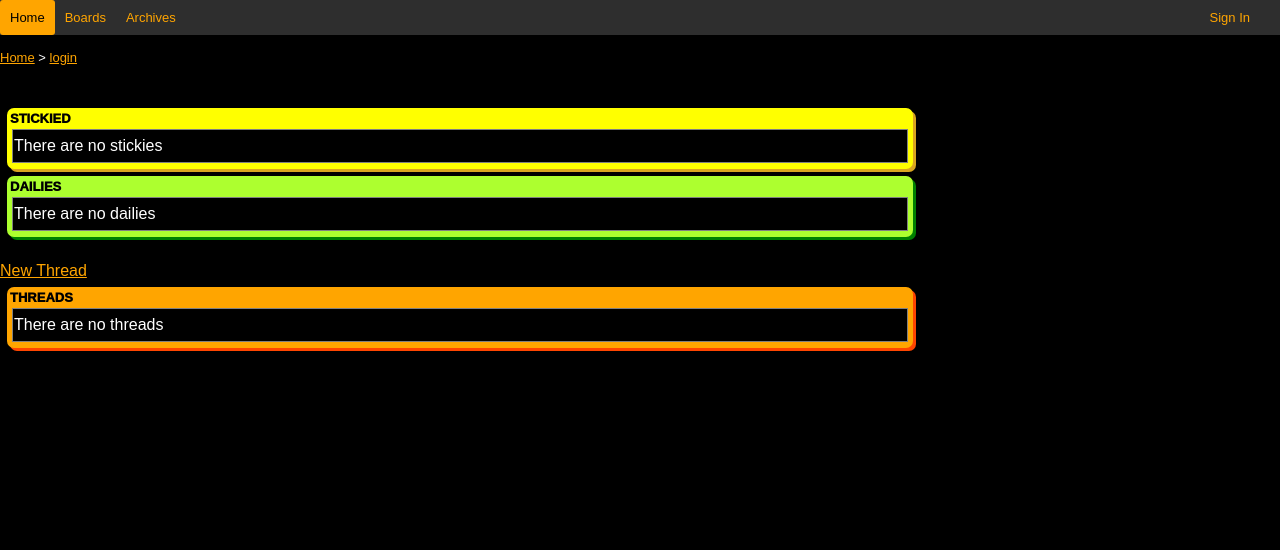
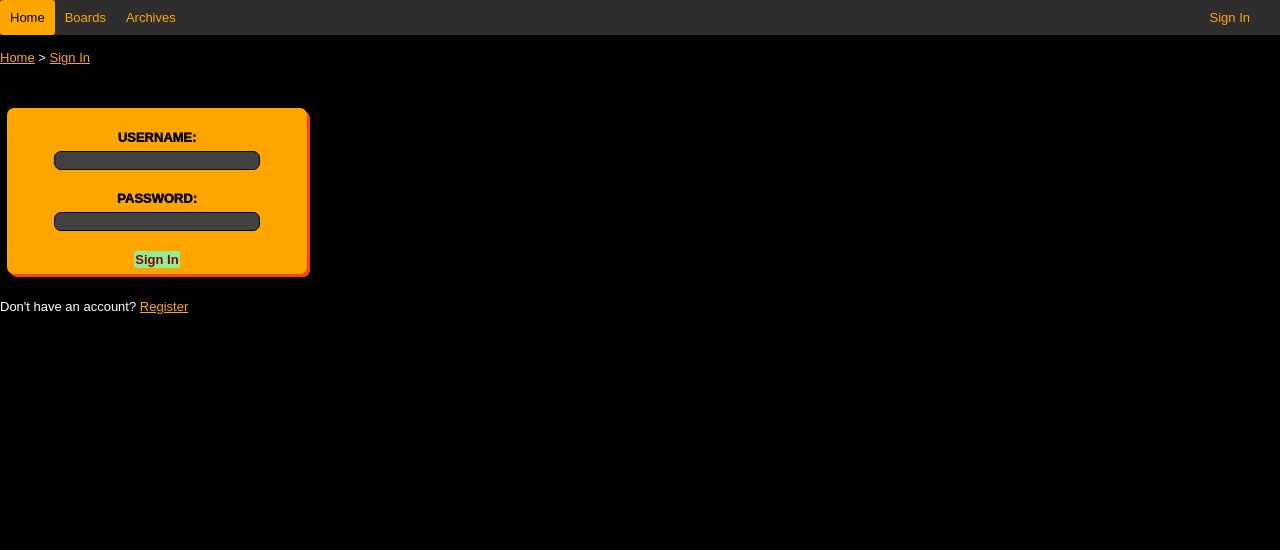
Before and after one commit to johnsfalconi/Stall, a Flask app: page /login/ in a window 1280 px wide. Shown: the top 550 px of the page. Run offline with Flask 2, Linux system fonts and the light colour scheme; data that the repository does not hold is empty; some libraries are stand-ins or nearby versions.

Commit message:
user registration/login implemented

```diff
--- a/app.py
+++ b/app.py
@@ -1,9 +1,12 @@
-from flask import Flask, render_template, url_for, request, redirect
+from flask import Flask, render_template, url_for, request, redirect, session
 from flask_pymongo import PyMongo
+from flask_login import LoginManager, current_user, login_user, logout_user, login_required
 from bson.objectid import ObjectId
 from datetime import datetime
 from dotenv import load_dotenv
+from passlib.hash import sha256_crypt
 from thread_functions import no_message, message_spam, user_spam
+from user_functions import username_error, password_error
 import cloudinary
 import cloudinary.uploader
 import cloudinary.api
@@ -18,8 +21,13 @@ load_dotenv()
 
 app = Flask(__name__, static_folder="./static/")
 app.config['MONGO_DBNAME'] = os.environ.get("MONGO_DBNAME") or os.getenv("MONGO_DBNAME")
-app.config["MONGO_URI"] = os.environ.get("MONGO_URI") or os.getenv("MONGO_URI")
+app.config['MONGO_URI'] = os.environ.get("MONGO_URI") or os.getenv("MONGO_URI")
+app.config['SECRET_KEY'] = os.environ.get("SECRET_KEY") or os.getenv("SECRET_KEY")
 mongo = PyMongo(app)
+
+login = LoginManager()
+login.init_app(app)
+login.login_view = 'login'
 
 cloudinary.config(cloud_name = (os.environ.get("CLOUD_NAME") or os.getenv("CLOUD_NAME")),
     api_key = (os.environ.get("API_KEY") or os.getenv("API_KEY")),
@@ -29,13 +37,16 @@ cloudinary.config(cloud_name = (os.environ.get("CLOUD_NAME") or os.getenv("CLOUD
 def __repr__(self):
     return '<Task %r' % self.id
 
+
 # Thread creation and index page generation with the list of threads.
 @app.route("/", methods = ['POST', 'GET'])
 def index():
+
     threads = list(mongo.db.threads.find({'board':'Global', 'type':'General'}))
     stickies = list(mongo.db.threads.find({'board':'Global', 'type':'Sticky'}))
     dailies = list(mongo.db.threads.find({'board':'Global', 'type':'Daily'}))
     return render_template("index.html", threads = threads, stickies = stickies, dailies = dailies, keyword = 'Global')
+
 
 
 # new thread submission
@@ -152,6 +163,7 @@ def t(id):
                         color = user['idColor']
 
             # the message is then parsed through to find all the post replies
+                # should probably update this to a separate function
             replies = []
 
             for line in message.split('\n'):
@@ -217,164 +229,270 @@ def t(id):
 
 
 
-@app.route("/<keyword>/", methods = ['POST', 'GET'])
-def boardIndex(keyword):
-    if request.method == 'POST':
-        input_file = request.files["media"]
+# @app.route("/<keyword>/", methods = ['POST', 'GET'])
+# def boardIndex(keyword):
+#     if request.method == 'POST':
+#         input_file = request.files["media"]
 
-        if input_file:
-            content = cloudinary.uploader.upload(input_file)
-            pic = cloudinary.CloudinaryImage(content["public_id"])
-            media = pic.url
-            if int(content["height"]) >= int(content["width"]):
-                pic.url_options.update({"height":400})
-                media_thumb = pic.url
-            else:
-                pic.url_options.update({"width":400})
-                media_thumb = pic.url
-        else:
-            media = ""
-            media_thumb = ""
+#         if input_file:
+#             content = cloudinary.uploader.upload(input_file)
+#             pic = cloudinary.CloudinaryImage(content["public_id"])
+#             media = pic.url
+#             if int(content["height"]) >= int(content["width"]):
+#                 pic.url_options.update({"height":400})
+#                 media_thumb = pic.url
+#             else:
+#                 pic.url_options.update({"width":400})
+#                 media_thumb = pic.url
+#         else:
+#             media = ""
+#             media_thumb = ""
 
-        try:
-            # this is all stored as a variable so it can be laid out for readability
-            new_thread = {
-                'title':str(request.form['title']),
-                'board':keyword,
-                'formattedDate':str(datetime.now().strftime("%b. %d, %Y")),
-                'date':datetime.now(),
-                'formattedLastUpdated':datetime.now().strftime("%b. %d, %Y %I:%M%p"),
-                'lastUpdated':datetime.now(), 'posts':1,
-                'threadUsers':[ { 'ip':request.remote_addr, 'userID':'OP', 'idColor':'#ffffff'  } ],
-                'thread':[ {
-                    'message':request.form['post'],
-                    'media':media,
-                    'mediaThumb':media_thumb,
-                    'formattedPosted':datetime.now().strftime("%b. %d, %Y %I:%M%p"),
-                    'postNum':1,
-                    'user':'OP',
-                    'idColor':'#ffffff',
-                    'userIP':request.remote_addr,
-                    'replies':[]
-                } ]
-            }
-            # the actual insert_one statement saved to a variable so the new document's _id can be referenced
-            x = mongo.db.threads.insert_one(new_thread)
+#         try:
+#             # this is all stored as a variable so it can be laid out for readability
+#             new_thread = {
+#                 'title':str(request.form['title']),
+#                 'board':keyword,
+#                 'formattedDate':str(datetime.now().strftime("%b. %d, %Y")),
+#                 'date':datetime.now(),
+#                 'formattedLastUpdated':datetime.now().strftime("%b. %d, %Y %I:%M%p"),
+#                 'lastUpdated':datetime.now(), 'posts':1,
+#                 'threadUsers':[ { 'ip':request.remote_addr, 'userID':'OP', 'idColor':'#ffffff'  } ],
+#                 'thread':[ {
+#                     'message':request.form['post'],
+#                     'media':media,
+#                     'mediaThumb':media_thumb,
+#                     'formattedPosted':datetime.now().strftime("%b. %d, %Y %I:%M%p"),
+#                     'postNum':1,
+#                     'user':'OP',
+#                     'idColor':'#ffffff',
+#                     'userIP':request.remote_addr,
+#                     'replies':[]
+#                 } ]
+#             }
+#             # the actual insert_one statement saved to a variable so the new document's _id can be referenced
+#             x = mongo.db.threads.insert_one(new_thread)
 
-            #redirect using the thread app route to bring the user to the newly-inserted thread
-            return redirect('/' + keyword + '/t/' + str(x.inserted_id))
+#             #redirect using the thread app route to bring the user to the newly-inserted thread
+#             return redirect('/' + keyword + '/t/' + str(x.inserted_id))
 
-        except:
-            return 'There was an issue adding'
-    else:
-        threads = list(mongo.db.threads.find({'board':keyword}))
-        return render_template("index.html", threads = threads, keyword = keyword)
+#         except:
+#             return 'There was an issue adding'
+#     else:
+#         threads = list(mongo.db.threads.find({'board':keyword}))
+#         return render_template("index.html", threads = threads, keyword = keyword)
 
 
-@app.route('/<keyword>/delete/<id>')
-def boardDelete(id, keyword):
-    try:
-        mongo.db.threads.delete_one({"_id":ObjectId(id)})
-        return redirect('/' + keyword + '/')
-    except:
-        return 'there was a problem deleting'
+# @app.route('/<keyword>/delete/<id>')
+# def boardDelete(id, keyword):
+#     try:
+#         mongo.db.threads.delete_one({"_id":ObjectId(id)})
+#         return redirect('/' + keyword + '/')
+#     except:
+#         return 'there was a problem deleting'
 
 
 
-@app.route('/<keyword>/t/<id>', methods = ['GET', 'POST'])
-def boardT(keyword, id):
-    thread = mongo.db.threads.find_one_or_404({'_id':ObjectId(id)})
-    url = request.url
-    post_link = re.compile(r'^\[[0-9]+\]')
+# @app.route('/<keyword>/t/<id>', methods = ['GET', 'POST'])
+# def boardT(keyword, id):
+#     thread = mongo.db.threads.find_one_or_404({'_id':ObjectId(id)})
+#     url = request.url
+#     post_link = re.compile(r'^\[[0-9]+\]')
 
-    if request.method == 'POST':
-        # increment post count for the thread document
-        new_post_count = thread['posts'] + 1
-        message = request.form['message']
-        input_file = request.files["media"]
+#     if request.method == 'POST':
+#         # increment post count for the thread document
+#         new_post_count = thread['posts'] + 1
+#         message = request.form['message']
+#         input_file = request.files["media"]
 
-        # getting ip address from the post request
-        ip_address = request.remote_addr
+#         # getting ip address from the post request
+#         ip_address = request.remote_addr
 
-        # this checks to see if the ip address has posted previously.  If not, a new user ID will be generated and stored
-        if mongo.db.threads.find({'_id':ObjectId(id), 'threadUsers.ip':ip_address}).count() == 0:
-            color = "#{:06x}".format(random.randint(0, 0xFFFFFF))
-            m = hashlib.md5()
-            m.update(str(str(thread['_id']) + ip_address).encode('utf-8'))
-            userid = str(m.hexdigest())[0:10]
-            mongo.db.threads.update_one({'_id':ObjectId(id)},{'$push':{'threadUsers':{'ip':ip_address, 'userID':userid, 'idColor':color}}})
-        # if the ip address was used before, this next block finds the corresponding user ID so it can be attached to the post
-        else:
-            for user in thread['threadUsers']:
-                if user['ip'] == ip_address:
-                    userid = user['userID']
-                    color = user['idColor']
+#         # this checks to see if the ip address has posted previously.  If not, a new user ID will be generated and stored
+#         if mongo.db.threads.find({'_id':ObjectId(id), 'threadUsers.ip':ip_address}).count() == 0:
+#             color = "#{:06x}".format(random.randint(0, 0xFFFFFF))
+#             m = hashlib.md5()
+#             m.update(str(str(thread['_id']) + ip_address).encode('utf-8'))
+#             userid = str(m.hexdigest())[0:10]
+#             mongo.db.threads.update_one({'_id':ObjectId(id)},{'$push':{'threadUsers':{'ip':ip_address, 'userID':userid, 'idColor':color}}})
+#         # if the ip address was used before, this next block finds the corresponding user ID so it can be attached to the post
+#         else:
+#             for user in thread['threadUsers']:
+#                 if user['ip'] == ip_address:
+#                     userid = user['userID']
+#                     color = user['idColor']
 
-        # the message is then parsed through to find all the post replies
-        replies = []
+#         # the message is then parsed through to find all the post replies
+#         replies = []
 
-        for line in message.split('\n'):
-            if len(line) > 0:
-                if line[0] != '>':
-                    for word in line.split(' '):
-                        if post_link.match(word):
-                            if new_post_count != int(word.replace('[', '').replace(']','')):
-                                for post in thread['thread']:
-                                    if post['postNum'] == int(word.replace('[', '').replace(']','')):
-                                        replies.append(post['postNum'])
+#         for line in message.split('\n'):
+#             if len(line) > 0:
+#                 if line[0] != '>':
+#                     for word in line.split(' '):
+#                         if post_link.match(word):
+#                             if new_post_count != int(word.replace('[', '').replace(']','')):
+#                                 for post in thread['thread']:
+#                                     if post['postNum'] == int(word.replace('[', '').replace(']','')):
+#                                         replies.append(post['postNum'])
 
-        for reply in list(set(replies)):
-            mongo.db.threads.update_one({"_id":ObjectId(id), "thread":{ "$elemMatch": {"postNum":reply}}},{ '$push':{ "thread.$.replies": {'reply':new_post_count }}})
+#         for reply in list(set(replies)):
+#             mongo.db.threads.update_one({"_id":ObjectId(id), "thread":{ "$elemMatch": {"postNum":reply}}},{ '$push':{ "thread.$.replies": {'reply':new_post_count }}})
 
-        # image files that have been attached
-        if input_file:
-            content = cloudinary.uploader.upload(input_file)
-            pic = cloudinary.CloudinaryImage(content["public_id"])
-            media = pic.url
-            if int(content["height"]) >= int(content["width"]):
-                pic.url_options.update({"height":200})
-                media_thumb = pic.url
-            else:
-                pic.url_options.update({"width":200})
-                media_thumb = pic.url
-        else:
-           media = ""
-           media_thumb = ""
+#         # image files that have been attached
+#         if input_file:
+#             content = cloudinary.uploader.upload(input_file)
+#             pic = cloudinary.CloudinaryImage(content["public_id"])
+#             media = pic.url
+#             if int(content["height"]) >= int(content["width"]):
+#                 pic.url_options.update({"height":200})
+#                 media_thumb = pic.url
+#             else:
+#                 pic.url_options.update({"width":200})
+#                 media_thumb = pic.url
+#         else:
+#            media = ""
+#            media_thumb = ""
 
 
-        # the post and all its corresponding information is posted to the thread
-        thread_update = { '$push':
-                            { 'thread':
-                                { 'message':message,
-                                'media':media,
-                                'mediaThumb':media_thumb,
-                                'posted':datetime.now(),
-                                'formattedPosted':datetime.now().strftime("%b. %d, %Y %I:%M%p"),
-                                'postNum':new_post_count,
-                                'user':userid,
-                                'idColor':color,
-                                'userIP':ip_address,
-                                'replies':[]
-                                }
-                            },
-                            '$set':
-                                { 'formattedLastUpdated':datetime.now().strftime("%b. %d, %Y %I:%M%p"),
-                                'lastUpdated':datetime.now(),
-                                'posts':new_post_count
-                                }
-                            }
-        mongo.db.threads.update_one({"_id":ObjectId(id)},thread_update)
+#         # the post and all its corresponding information is posted to the thread
+#         thread_update = { '$push':
+#                             { 'thread':
+#                                 { 'message':message,
+#                                 'media':media,
+#                                 'mediaThumb':media_thumb,
+#                                 'posted':datetime.now(),
+#                                 'formattedPosted':datetime.now().strftime("%b. %d, %Y %I:%M%p"),
+#                                 'postNum':new_post_count,
+#                                 'user':userid,
+#                                 'idColor':color,
+#                                 'userIP':ip_address,
+#                                 'replies':[]
+#                                 }
+#                             },
+#                             '$set':
+#                                 { 'formattedLastUpdated':datetime.now().strftime("%b. %d, %Y %I:%M%p"),
+#                                 'lastUpdated':datetime.now(),
+#                                 'posts':new_post_count
+#                                 }
+#                             }
+#         mongo.db.threads.update_one({"_id":ObjectId(id)},thread_update)
 
-        # the thread is then refreshed
-        try:
-            return redirect('/t/' + str(thread['_id']))
-        except:
-            return 'thread does not exist'
-    else:
-        thread = mongo.db.threads.find_one_or_404({'_id':ObjectId(id)})
-        return render_template('thread.html', thread = thread, link = post_link, keyword = keyword, error = "none")
+#         # the thread is then refreshed
+#         try:
+#             return redirect('/t/' + str(thread['_id']))
+#         except:
+#             return 'thread does not exist'
+#     else:
+#         thread = mongo.db.threads.find_one_or_404({'_id':ObjectId(id)})
+#         return render_template('thread.html', thread = thread, link = post_link, keyword = keyword, error = "none")
 
 
+@app.route('/boards/', methods = ['GET', 'POST'])
+def boards():
+    return render_template('boards.html', keyword = "Global")
+
+
+@app.route('/archives/', methods = ['GET', 'POST'])
+def archives():
+    return render_template('archives.html', keyword = "Global")
+
+
+class User:
+    def __init__(self, username):
+        self.username = username
+
+    @staticmethod
+    def is_authenticated():
+        return True
+
+    @staticmethod
+    def is_active():
+        return True
+
+    @staticmethod
+    def is_anonymous():
+        return False
+
+    def get_id(self):
+        return self.username
+
+    @staticmethod
+    def check_password(password_hash, password):
+        return check_password_hash(password_hash, password)
+
+
+    @login.user_loader
+    def load_user(username):
+        u = mongo.db.users.find_one({"username": username})
+        if not u:
+            return None
+        return User(username=u['username'])
+
+    @app.route('/login/', methods=['GET', 'POST'])
+    def login():
+        if current_user.is_authenticated:
+            return redirect(url_for('index'))
+        if request.method == 'POST':
+            user = mongo.db.users.find_one({"username": request.form['username']})
+            if user and sha256_crypt.verify(request.form['password'], user['password']):
+                user_obj = User(username=user['username'])
+                login_user(user_obj)
+                return redirect('/')
+            else:
+                return render_template('login.html', keyword = "Global")
+        return render_template('login.html', keyword = "Global")
+
+    @app.route('/logout/')
+    def logout():
+        logout_user()
+        return redirect('/')
+
+
+@app.route('/register/', methods = ['GET', 'POST'])
+def register():
+    if request.method == 'POST':
+        username = request.form['username']
+        password1 = request.form['password']
+        password2 = request.form['password2']
+
+        u_error = username_error(username)
+        p_error = password_error(password1, password2)
+
+        user_list = list(mongo.db.users.find({'username':username}))
+        if len(user_list) > 0:
+            u_error2 = 'Username already exists.'
+        else:
+            u_error2 = False
+
+        if u_error != False:
+            return render_template('register.html', error = u_error, keyword = "Global")
+        if u_error2 != False:
+            return render_template('register.html', error = u_error2, keyword = "Global")
+        elif p_error != False:
+            return render_template('register.html', error = p_error, keyword = "Global")
+        else:
+            pass_hash = sha256_crypt.encrypt(password1)
+            new_user = {
+                'username':username,
+                'password':pass_hash,
+                'formattedDate':str(datetime.now().strftime("%b. %d, %Y")),
+                'date':datetime.now()
+            }
+            mongo.db.users.insert_one(new_user)
+            user_obj = User(username=username)
+            login_user(user_obj)
+            return redirect('/')
+
+    else:
+        return render_template('register.html', error = 'none', keyword = "Global")
+
+@app.route('/users/<username>', methods = ['GET', 'POST'])
+def profile(username):
+    return render_template('profile.html', username = username)
+
+@app.route('/users/', methods = ['GET', 'POST'])
+def users():
+    return render_template('users.html')
 
 if __name__ == "__main__":
     app.run(debug=True)
--- a/requirements.txt
+++ b/requirements.txt
@@ -2,6 +2,7 @@ certifi==2020.6.20
 click==7.1.2
 cloudinary==1.22.0
 Flask==1.1.2
+Flask-Login==0.5.0
 Flask-PyMongo==2.3.0
 Flask-SQLAlchemy==2.4.4
 gunicorn==20.0.4
@@ -9,6 +10,7 @@ itsdangerous==1.1.0
 Jinja2==2.11.2
 MarkupSafe==1.1.1
 numpy==1.19.2
+passlib==1.7.4
 pymongo==3.11.0
 python-dotenv==0.14.0
 six==1.15.0
--- a/static/css/main.css
+++ b/static/css/main.css
@@ -23,6 +23,11 @@ body {
   padding: 10px 10px;
   text-decoration: none;
   font-size: 13px;
+}
+
+.username {
+  display: inline-block;
+  float: right;
 }
 
 table {
@@ -332,6 +337,19 @@ a:visited {
   color: orange;
 }
 
+input[id="title"] {
+  width: 400px;
+  background-color: rgb(66, 66, 66);
+  margin: 5px;
+  margin-bottom: 1px;
+  border: 1px solid black;
+  border-radius: 7px;
+}
+
+input[id="title"]:focus {
+  outline: none;
+}
+
 textarea {
   font-family: sans-serif;
   width: 400px;
@@ -379,6 +397,8 @@ input[type="submit"] {
   box-shadow: none;
   padding: 0px;
   outline: none;
+  margin: 5px;
+  margin-top: 1px;
 }
 
 input[type="submit"]:hover {
@@ -524,3 +544,21 @@ a[id^="post"] {
 a[id^="post"]:hover {
   text-decoration: underline;
 }
+
+input[id="username"] {
+  width: 200px;
+  background-color: rgb(66, 66, 66);
+  margin: 5px;
+  margin-bottom: 1px;
+  border: 1px solid black;
+  border-radius: 7px;
+}
+
+input[id^="password"] {
+  width: 200px;
+  background-color: rgb(66, 66, 66);
+  margin: 5px;
+  margin-bottom: 1px;
+  border: 1px solid black;
+  border-radius: 7px;
+}
--- a/templates/base.html
+++ b/templates/base.html
@@ -11,9 +11,15 @@
     <body>
         <div class="topnav">
             <a href="/">Home</a>
-            <a href="">Boards</a>
-            <a href="">Archives</a>
-            <a href="" style="float:right; margin-right: 20px;">Sign In</a>
+            <a href="/boards/">Boards</a>
+            <a href="/archives/">Archives</a>
+            {% if current_user.is_authenticated %}
+            <a href="/users/">Users</a>
+            <div class = 'username'>
+                <a href="/users/{{ current_user.username }}">{{ current_user.username }}</a>
+                <a href="/logout/" style="margin-right: 20px;">Sign Out</a>
+            </div>
+            {% else%}<a href="/login/" style="float:right; margin-right: 20px;">Sign In</a>{% endif %}
         </div>
 
         {% block body %}{% endblock %}
--- a/templates/index.html
+++ b/templates/index.html
@@ -13,7 +13,7 @@
         <div class="post_info"><b style="font-weight:1000;">STICKIED</b></div>
         <table>
         {% if stickies|length < 1 %}
-        <tr class="stickies"><td>There are no stickies</td></tr>
+        <tr class="stickies"><td>Not Implemented Yet</td></tr>
         {% else %}
                 {% for sticky in stickies %}
                     <tr class="stickies">
@@ -30,11 +30,11 @@
             <div class="post_info"><b style="font-weight:1000;">DAILIES</b></div>
             <table>
                 {% if dailies|length < 1 %}
-                <tr class="dailies"><td>There are no dailies</td></tr>
+                <tr class="dailies"><td>Not Implemented Yet</td></tr>
                 {% else %}
                     {% for daily in dailies %}
                         <tr class="dailies">
-                            <td onclick="location.href='/t/{{thread['_id']}}'"><a style="display:inline-block; margin-bottom:2px;" href="/t/{{thread['_id']}}"><b>{{ thread['title'] }}</b></a><p style="font-size:small; margin-top:0px; margin-bottom:0px;">Posted on {{ thread['formattedDate'] }} · {% if thread['posts'] == 1 %} {{ thread['posts'] }} post {% else %} {{ thread['posts'] }} posts {% endif %}</p><p style="font-size:small; margin-top:0px; margin-bottom:2px;">Last updated: {{ thread['formattedLastUpdated'] }}</p></td>
+                            <td onclick="location.href='/t/{{thread['_id']}}'"><a style="display:inline-block; margin-bottom:2px;" href="/t/{{thread['_id']}}"><b>{{ daily['title'] }}</b></a><p style="font-size:small; margin-top:0px; margin-bottom:0px;">Posted on {{ daily['formattedDate'] }} · {% if daily['posts'] == 1 %} {{ daily['posts'] }} post {% else %} {{ daily['posts'] }} posts {% endif %}</p><p style="font-size:small; margin-top:0px; margin-bottom:2px;">Last updated: {{ daily['formattedLastUpdated'] }}</p></td>
                         </tr>
                     {% endfor %}
                 {% endif %}
@@ -43,7 +43,7 @@
     </div>
     <br>
 
-    <a href="/new/">New Thread</a>
+    <a href="/new/" style="font-size: small;">New Thread</a>
     <div>
         <div class="wrapper">
             <div class="post_info"><b style="font-weight:1000;">THREADS</b></div>
@@ -60,6 +60,7 @@
             </table>
         </div>
     </div>
+    <a href="/new/" style="font-size: small;">New Thread</a>
         <br>
 
 {% endblock %}
--- /dev/null
+++ b/templates/login.html
@@ -0,0 +1,25 @@
+{% extends 'base.html' %}
+
+{% block head %}
+
+{% endblock %}
+
+{% block body %}
+    <div class='path'><a href = "/">Home</a> > <a href = "/login/">Sign In</a></div>
+    <br><br>
+
+    <div>
+        <div class="wrapper">
+            <form actions="/user_login/" class="login" method="POST" style="text-align:center;">
+                <b style="font-weight:1000; color: black; font-size: small;">USERNAME:</b> <br>
+                <input type = "text" maxlength="100" name = "username" id = "username"><br><br>
+                <b style="font-weight:1000; color: black; font-size: small;">PASSWORD:</b> <br>
+                <input type = "password" name = "password" id = "password"><br><br>
+                <input type = "submit" value="Sign In">
+            </form>
+        </div>
+        <br>
+        <div style="font-size:small;">Don't have an account? <a href = "/register/">Register</a></div>
+    </div>
+
+{% endblock %}
--- a/templates/new_thread.html
+++ b/templates/new_thread.html
@@ -11,8 +11,8 @@
     <div>
         <div class="wrapper">
         <div class="post_info"><b style="font-weight:1000;">NEW THREAD</b></div>
-            <form actions="/" enctype="multipart/form-data" method="POST">
-                <input type = "text" name = "title" id = "title"><br>
+            <form actions="/new/" enctype="multipart/form-data" method="POST">
+                <input type = "text" maxlength="100" name = "title" id = "title"><br>
                 <textarea name = "post" id = "post"></textarea><br>
                 <input type="file" id="media" name="media" /><br>
                 <input type = "submit" value="Add">
```
Also changed, not shown: templates/archives.html (added, +13 -0 lines), templates/boards.html (added, +13 -0 lines), templates/profile.html (added, +13 -0 lines), templates/register.html (added, +27 -0 lines), templates/users.html (added, +13 -0 lines), user_functions.py (added, +22 -0 lines), templates/signup.html (added).
